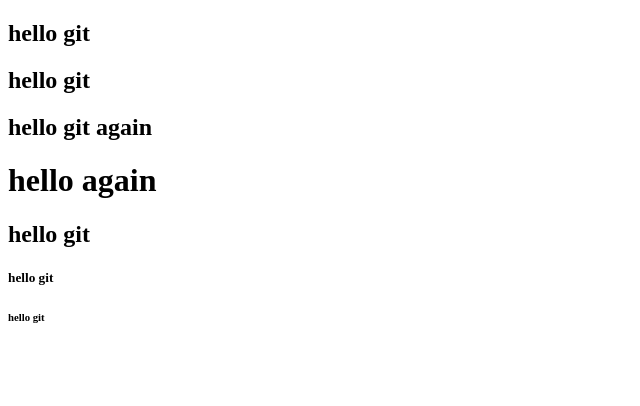
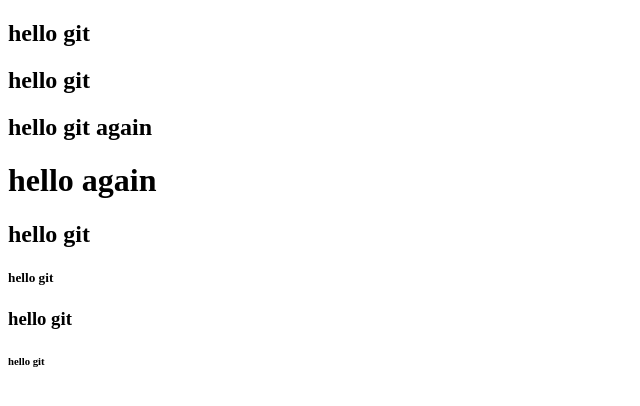
Before and after one commit to Amin200525/git-revise, a plain HTML site: page index.html in a window 1280 px wide. Shown: the whole page, without its empty margins (0-640 px from the left). Drawn offline with Linux system fonts and the light colour scheme.

Commit message:
Update index.html

```diff
--- a/index.html
+++ b/index.html
@@ -19,6 +19,9 @@
     </footer>
     <section>
         <h5>hello git</h5>
+        <h3>
+            hello git
+        </h3>
     </section>
     <article>
         <h6>hello git</h6>
```
